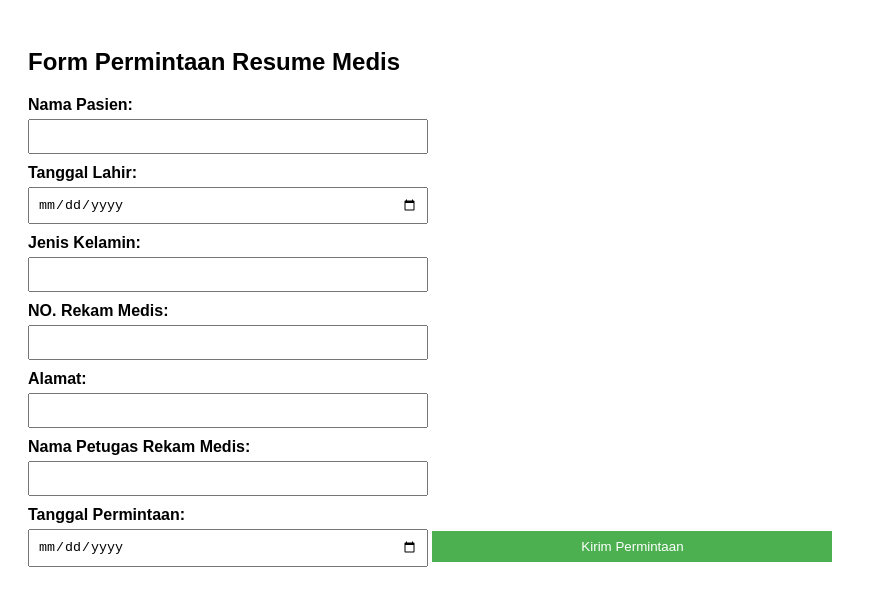
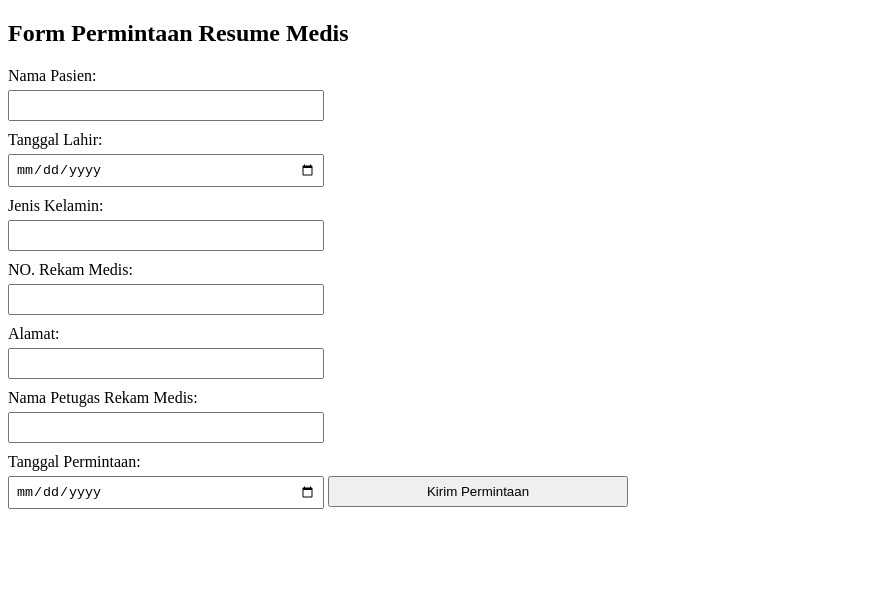
Before and after one commit to rekammedis123/varioindo, a plain HTML site: page index.html in a window 1280 px wide. Shown: the whole page, without its empty margins (0-887 px from the left). Drawn offline with Linux system fonts and the light colour scheme.

Commit message:
Update index.html

```diff
--- a/index.html
+++ b/index.html
@@ -1,68 +1,48 @@
 <!DOCTYPE html>
-<html lang="id">
+<html>
 <head>
-  <meta charset="UTF-8">
   <title>Permintaan Resume Medis</title>
   <style>
-    body {
-      font-family: Arial, sans-serif;
-      padding: 20px;
-    }
-    h2 {
-      margin-bottom: 20px;
-    }
     label {
       display: block;
       margin-top: 10px;
-      font-weight: bold;
     }
     input, button {
       margin-top: 5px;
-      padding: 8px;
-      width: 100%;
-      max-width: 400px;
-      box-sizing: border-box;
-    }
-    button {
-      background-color: #4CAF50;
-      color: white;
-      border: none;
-      cursor: pointer;
-    }
-    button:hover {
-      background-color: #45a049;
+      padding: 6px;
+      width: 300px;
     }
   </style>
 </head>
 <body>
   <h2>Form Permintaan Resume Medis</h2>
   <form id="resumeForm">
-    <label for="nama_pasien">Nama Pasien:</label>
-    <input type="text" name="nama_pasien" id="nama_pasien" required>
+    <label>Nama Pasien:</label>
+    <input type="text" name="nama_pasien" required>
 
-    <label for="tgl_lahir">Tanggal Lahir:</label>
-    <input type="date" name="tgl_lahir" id="tgl_lahir" required>
+    <label>Tanggal Lahir:</label>
+    <input type="date" name="tgl_lahir" required>
 
-    <label for="jk">Jenis Kelamin:</label>
-    <input type="text" name="jk" id="jk" required>
+    <label>Jenis Kelamin:</label>
+    <input type="text" name="jk" required>
 
-    <label for="no_rm">NO. Rekam Medis:</label>
-    <input type="text" name="no_rm" id="no_rm" required>
+    <label>NO. Rekam Medis:</label>
+    <input type="text" name="no_rm" required>
 
-    <label for="alamat">Alamat:</label>
-    <input type="text" name="alamat" id="alamat" required>
+    <label>Alamat:</label>
+    <input type="text" name="alamat" required>
 
-    <label for="petugas">Nama Petugas Rekam Medis:</label>
-    <input type="text" name="petugas" id="petugas" required>
+    <label>Nama Petugas Rekam Medis:</label>
+    <input type="text" name="petugas" required>
 
-    <label for="tgl_permintaan">Tanggal Permintaan:</label>
-    <input type="date" name="tgl_permintaan" id="tgl_permintaan" required>
+    <label>Tanggal Permintaan:</label>
+    <input type="date" name="tgl_permintaan" required>
 
     <button type="submit">Kirim Permintaan</button>
   </form>
 
   <script>
-    const scriptURL = "https://script.google.com/macros/s/AKfycbx_RF6UCw1p4ZAb24g0fvOddvEdUH2_YFQsHdyhJ8oKbwqpn3Z0O3BuR2dWtaaxT-ZI/exec";
+    const scriptURL = "https://script.google.com/macros/s/AKfycbwz1lPnBEgiY448Vjp7fM8zvUxSgL6f6sy9AwyuSKvfhxHiOV1D7VRAqaa37n4RYXw-/exec";
 
     document.getElementById("resumeForm").addEventListener("submit", function(e) {
       e.preventDefault();
@@ -79,7 +59,7 @@
         e.target.reset();
       })
       .catch(err => {
-        alert("❌ Gagal mengirim: " + err.message);
+        alert("❌ Gagal mengirim: " + err);
       });
     });
   </script>
```
